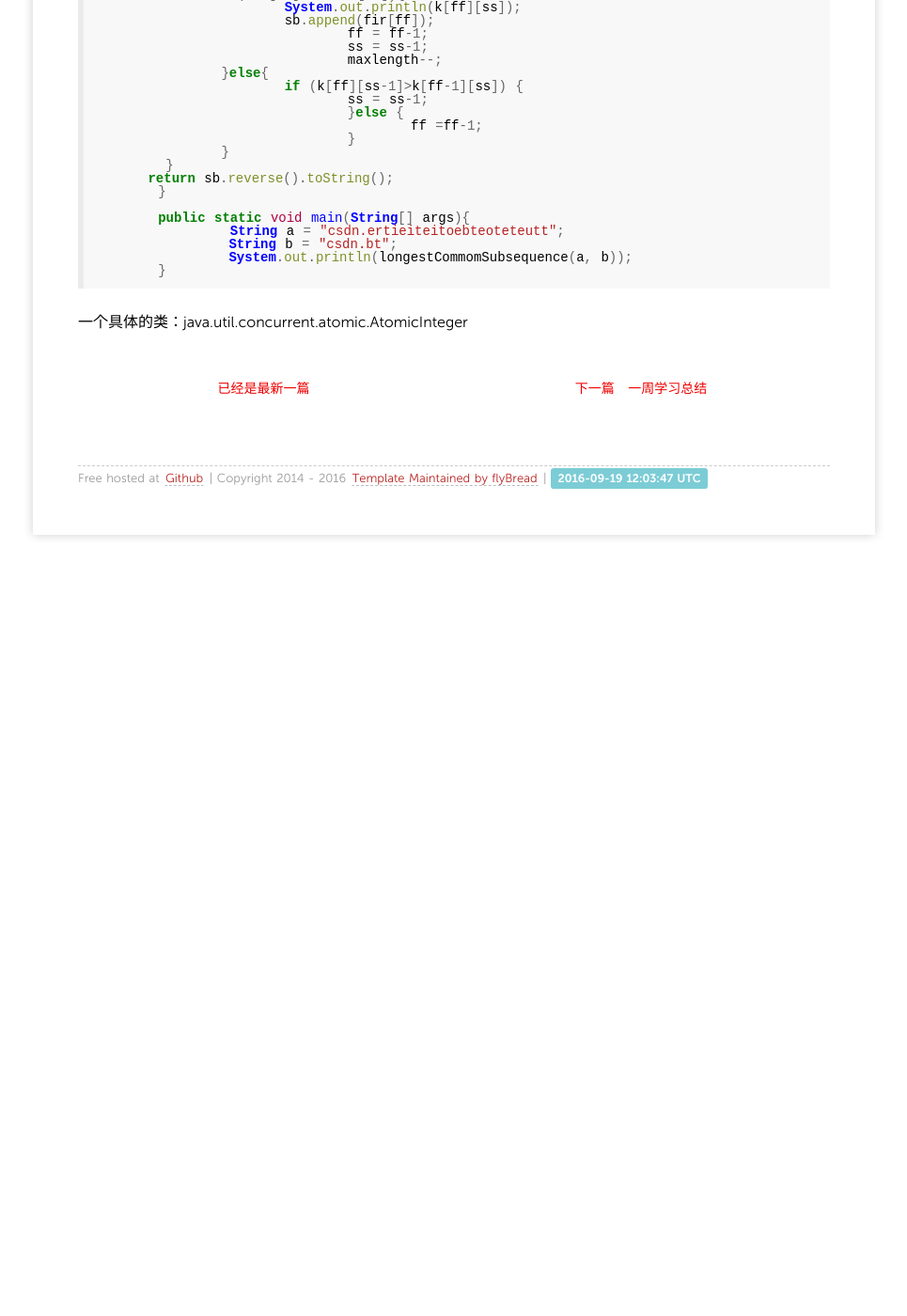
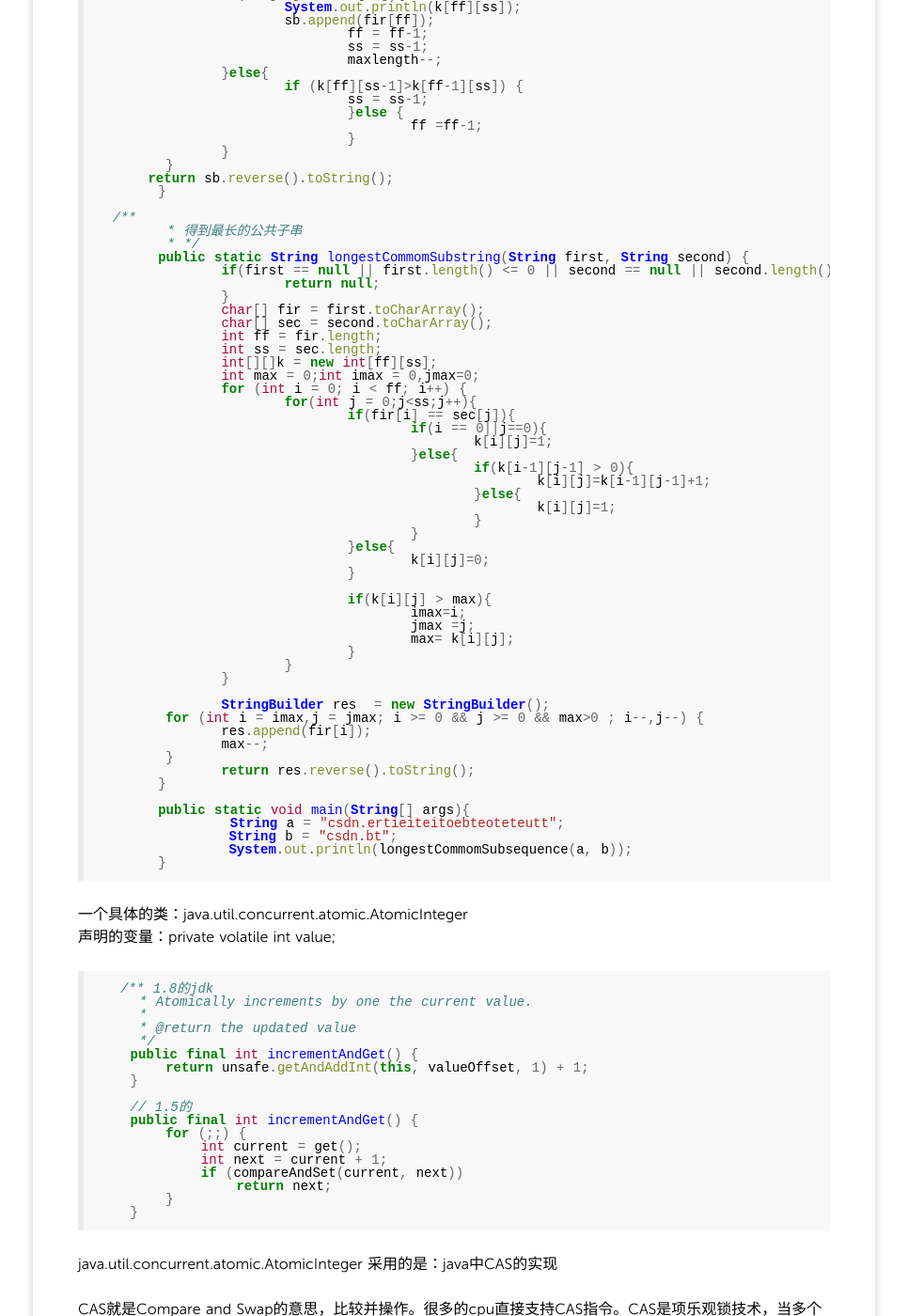
Before and after one commit to flyBread/flyBread.github.io, a Jekyll site: the page built from _posts/2016/2016-09-18-13.md, in a window 1280 px wide and 1400 px high, scrolled down 1467 px. Shown: the whole window at 94% size, without its empty margins (157-1122 px from the left). Built offline with Jekyll 4.4.1, drawn with Linux system fonts in a browser that asks for light colours; nearby versions of some CDN libraries; comment, search, counter and statistics services are not loaded; some of the changed text lies outside the part shown.

Commit message:
int的原子操作

```diff
--- a/_posts/2016/2016-09-18-13.md
+++ b/_posts/2016/2016-09-18-13.md
@@ -3,11 +3,11 @@ layout: post
 title: "记录自己的升降"
 description: "目标记录的当时"
 category: 梳理基础
-tags: [梳理基础  日志记录]
+tags: [梳理基础]
 ---
 
 > 今天的主要的目标是：
-1， 学习一个算法：最长的回文的算法
+1， 学习一个算法：最长的回文的算法（最长的公共子序列和最长的公共子串）
 2， 搞明白一个并发编程的类: 原子类
 3， 外加一个知识点：原子类的用法
 
@@ -24,7 +24,7 @@ tags: [梳理基础  日志记录]
 	public String longestPalindrome1(String s) {
 		//构建辅助的s`
 		String ss = changeOver(s);
-		String lcs = StringUtils.longestCommomSubsequence(s, ss);
+		String lcs = longestCommomSubstring(s, ss);
 		return lcs;
 	}
 
@@ -109,6 +109,51 @@ tags: [梳理基础  日志记录]
       return sb.reverse().toString();
 	}
 
+  /**
+	 * 得到最长的公共子串
+	 * */
+	public static String longestCommomSubstring(String first, String second) {
+		if(first == null || first.length() <= 0 || second == null || second.length() <= 0){
+			return null;
+		}
+		char[] fir = first.toCharArray();
+		char[] sec = second.toCharArray();
+		int ff = fir.length;
+		int ss = sec.length;
+		int[][]k = new int[ff][ss];
+		int max = 0;int imax = 0,jmax=0;
+		for (int i = 0; i < ff; i++) {
+			for(int j = 0;j<ss;j++){
+				if(fir[i] == sec[j]){
+					if(i == 0||j==0){
+						k[i][j]=1;
+					}else{
+						if(k[i-1][j-1] > 0){
+							k[i][j]=k[i-1][j-1]+1;
+						}else{
+							k[i][j]=1;
+						}
+					}
+				}else{
+					k[i][j]=0;
+				}
+
+				if(k[i][j] > max){
+					imax=i;
+					jmax =j;
+					max= k[i][j];
+				}
+			}
+		}
+
+		StringBuilder res  = new StringBuilder();
+        for (int i = imax,j = jmax; i >= 0 && j >= 0 && max>0 ; i--,j--) {
+        	res.append(fir[i]);
+        	max--;
+        }
+		return res.reverse().toString();
+	}
+
 	public static void main(String[] args){
 		 String a = "csdn.ertieiteitoebteoteteutt";
 	        String b = "csdn.bt";
@@ -117,3 +162,33 @@ tags: [梳理基础  日志记录]
 ~~~
 
 一个具体的类：java.util.concurrent.atomic.AtomicInteger
+声明的变量：private volatile int value;
+
+~~~java
+   /** 1.8的jdk
+     * Atomically increments by one the current value.
+     *
+     * @return the updated value
+     */
+    public final int incrementAndGet() {
+        return unsafe.getAndAddInt(this, valueOffset, 1) + 1;
+    }
+
+    // 1.5的
+    public final int incrementAndGet() {
+        for (;;) {
+            int current = get();
+            int next = current + 1;
+            if (compareAndSet(current, next))
+                return next;
+        }
+    }
+~~~
+
+ java.util.concurrent.atomic.AtomicInteger 采用的是：java中CAS的实现
+
+CAS就是Compare and Swap的意思，比较并操作。很多的cpu直接支持CAS指令。CAS是项乐观锁技术，当多个线程尝试使用CAS同时更新同一个变量时，只有其中一个线程能更新变量的值，而其它线程都失败，失败的线程并不会被挂起，而是被告知这次竞争中失败，并可以再次尝试。CAS有3个操作数，内存值V，旧的预期值A，要修改的新值B。当且仅当预期值A和内存值V相同时，将内存值V修改为B，否则什么都不做。
+
+JDK1.5中引入了底层的支持，在int、long和对象的引用等类型上都公开了CAS的操作，并且JVM把它们编译为底层硬件提供的最有效的方法，在运行CAS的平台上，运行时把它们编译为相应的机器指令。在Java.util.concurrent.atomic包下面的所有的原子变量类型中，比如AtomicInteger，都使用了这些底层的JVM支持为数字类型的引用类型提供一种高效的CAS操作。
+
+在CAS操作中，会出现ABA问题。就是如果V的值先由A变成B，再由B变成A，那么仍然认为是发生了变化，并需要重新执行算法中的步骤。有简单的解决方案：不是更新某个引用的值，而是更新两个值，包括一个引用和一个版本号，即使这个值由A变为B，然后为变为A，版本号也是不同的。AtomicStampedReference和AtomicMarkableReference支持在两个变量上执行原子的条件更新。AtomicStampedReference更新一个“对象-引用”二元组，通过在引用上加上“版本号”，从而避免ABA问题，AtomicMarkableReference将更新一个“对象引用-布尔值”的二元组。
```
Also changed, not shown: 1 other file.
